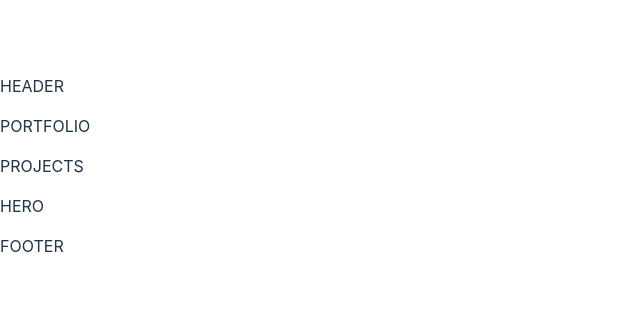
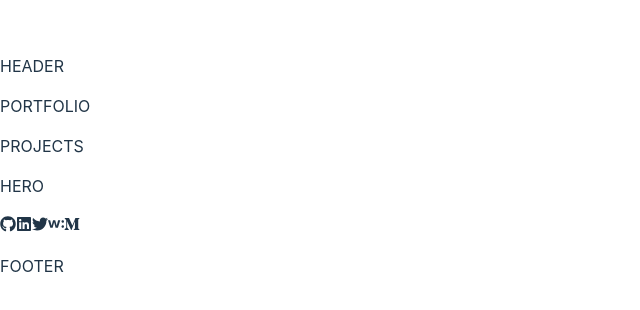
Before and after one commit to Zilola-Nazarova/portfolio, a React (Vite) app: page / in a window 1280 px wide. Shown: the part 234-544 px from the top of the page, without its empty margins (0-640 px from the left). Built offline with nearby package versions, Linux system fonts and the light colour scheme.

Commit message:
Install react-icons (npm install react-icons --save), add social-media icons, check if they are displayed

```diff
--- a/package.json
+++ b/package.json
@@ -12,9 +12,10 @@
     "stylelint": "npx stylelint \"**/*.{css,scss}\""
   },
   "dependencies": {
+    "@vitejs/plugin-react": "^4.2.1",
     "react": "^18.2.0",
     "react-dom": "^18.2.0",
-    "@vitejs/plugin-react": "^4.2.1",
+    "react-icons": "^4.12.0",
     "vite": "^5.0.8"
   },
   "devDependencies": {
--- a/src/components/Hero.jsx
+++ b/src/components/Hero.jsx
@@ -1,6 +1,17 @@
+import { FaGithub } from "react-icons/fa";
+import { FaLinkedin } from "react-icons/fa";
+import { FaTwitter } from "react-icons/fa";
+import { FaMediumM } from "react-icons/fa";
+import { SiWellfound } from "react-icons/si";
+
 const Hero = () => (
   <section>
     <p>HERO</p>
+    <FaGithub />
+    <FaLinkedin />
+    <FaTwitter />
+    <SiWellfound />
+    <FaMediumM />
   </section>
 );
 
```
Also changed, not shown: 1 other file (tests, documents, lock files or other folders).
